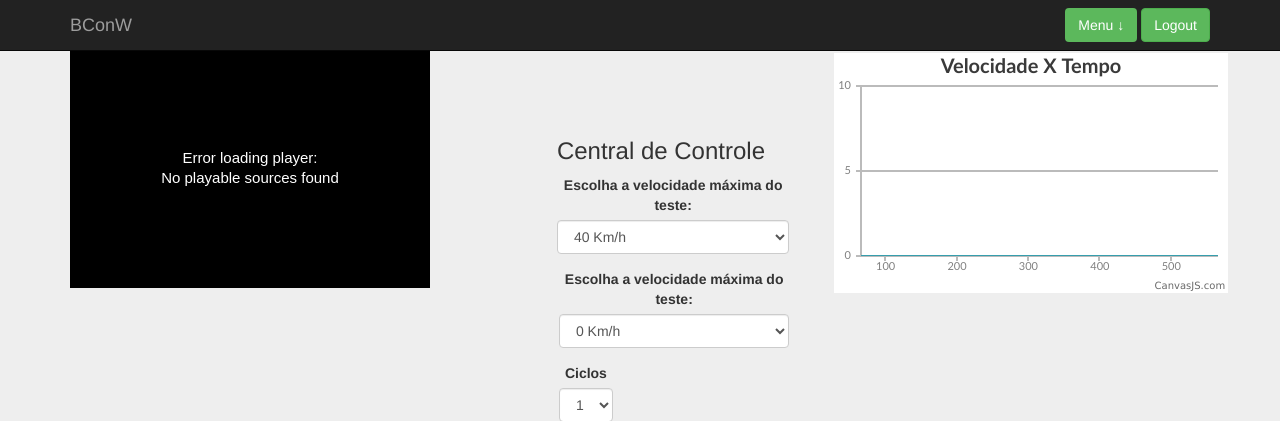
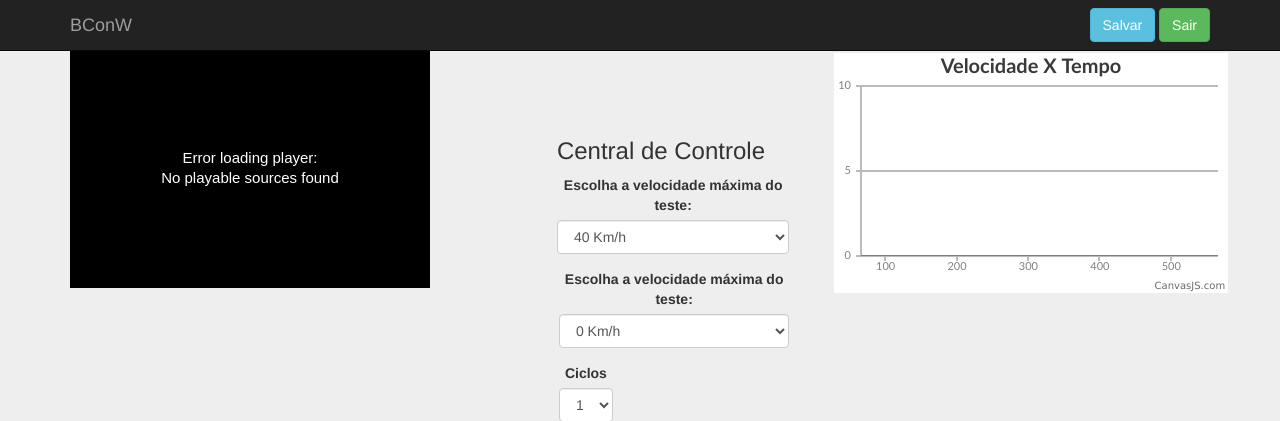
Before and after one commit to Themakew/BrakeControlWorkbench, a Python web app: template app/templates/home.html in a window 1280 px wide. Shown: the top 421 px of the page. Run offline with Jinja, Linux system fonts and the light colour scheme; the template is opened without the code that fills it, so the values that code supplies are empty; some libraries are stand-ins or nearby versions.

Commit message:
Taking off travis and refactor the home screen

```diff
--- a/app/templates/base.html
+++ b/app/templates/base.html
@@ -40,10 +40,8 @@
       <div class="container">
         <div class="navbar-header">
           <button type="button" class="navbar-toggle collapsed" data-toggle="collapse" data-target="#navbar" aria-expanded="false" aria-controls="navbar">
-            <span class="sr-only">Toggle navigation</span>
-            <span class="icon-bar"></span>
-            <span class="icon-bar"></span>
-            <span class="icon-bar"></span>
+            <a class="btn btn-info" href="">Salvar</a>
+            <a class="btn btn-success" href="/logout">Sair</a>
           </button>
           <a class="navbar-brand" href="#">BConW</a>
         </div>
--- a/app/templates/home.html
+++ b/app/templates/home.html
@@ -12,14 +12,8 @@
 {% block navbar_content %}
 
 <div class="navbar-form navbar-right" method="post" action=''>
-    <div class="dropdown">
-      <button class="dropbtn">Menu &darr;</button>
-      <div class="dropdown-content">
-        <a href="#">Save &rarr;</a>
-        <a href="#">Historic &rarr;</a>
-      </div>
-    </div>
-    <a class="btn btn-success" href="/logout">Logout</a>
+  <a class="btn btn-info" href="">Salvar</a>
+  <a class="btn btn-success" href="/logout">Sair</a>
 </div>
 
 {% endblock %}
--- a/app/templates/index.html
+++ b/app/templates/index.html
@@ -19,7 +19,7 @@
 <div class="jumbotron">
     <div class="container">
         <h1>Brake Control Workbench</h1>
-        <p>Este sistema tem por objetivo obter o feedback da bancada e o controle da bancada de teste em tempo real.</p>
+        <p>Este sistema tem por objetivo obter o feedback e o controle da bancada de teste para simulação térmica em disco de freio em tempo real.</p>
         <p><a class="btn btn-primary btn-lg" href="#" role="button">Leia mais &raquo;</a></p>
     </div>
 </div>
```
Also changed, not shown: .travis.yml (deleted), README.md.
